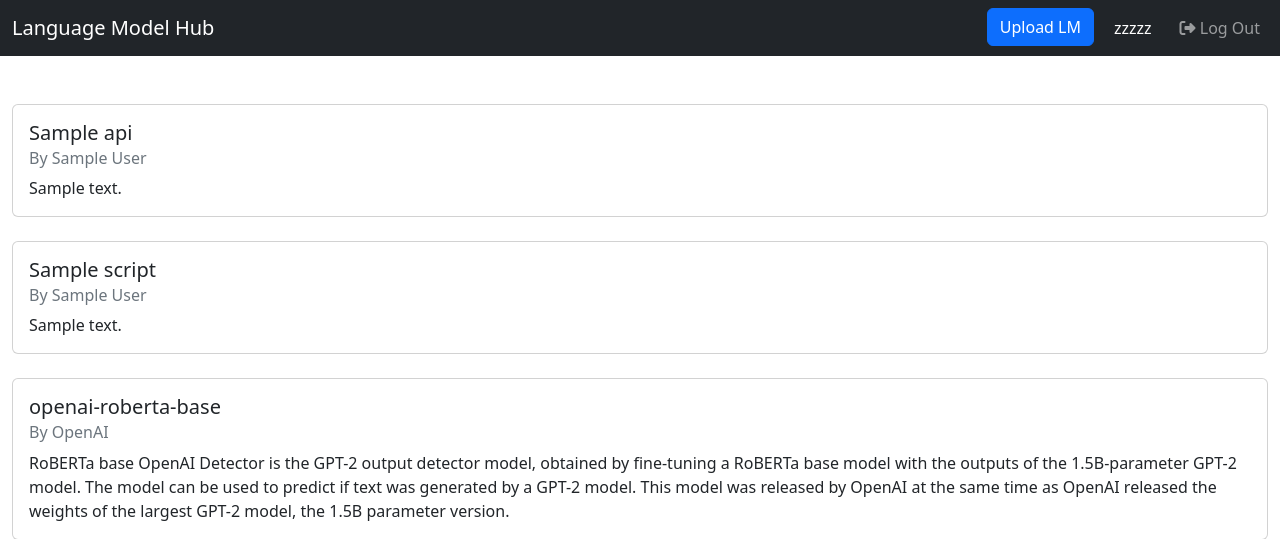
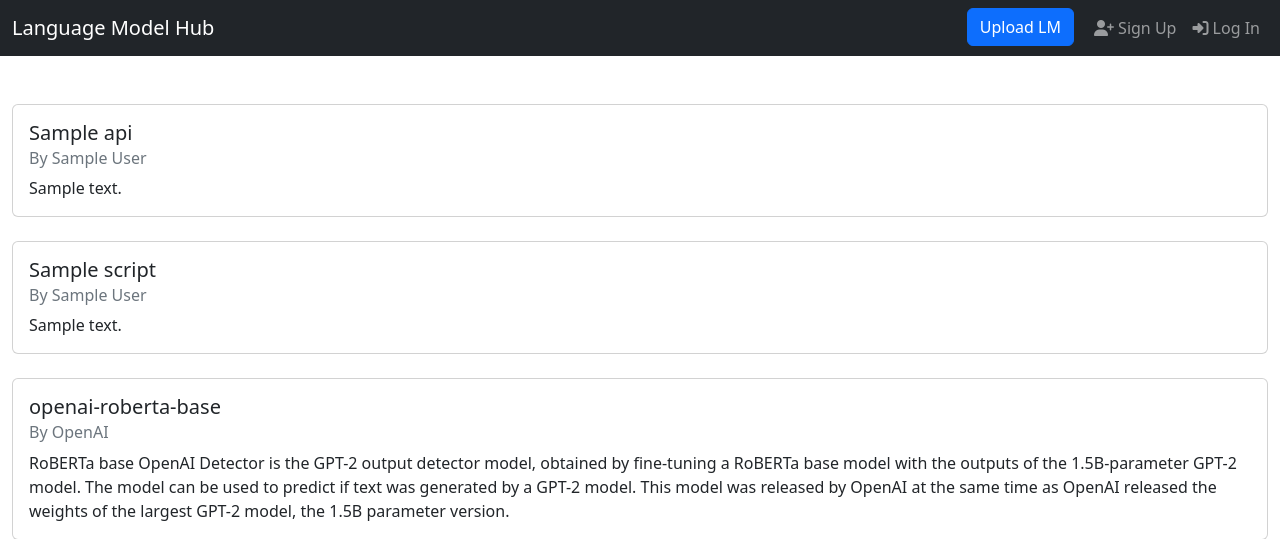
Before and after one commit to zzzzz151/AI-text-detector, a Django app: page /LM-hub in a window 1280 px wide. Shown: the top 539 px of the page. Run offline with Django 4.2, Linux system fonts and the light colour scheme; tables that the repository leaves empty hold one stand-in row (values such as "Sample post"); parts of the project's set-up code (start-up, migrations or seed data) failed here and were passed over; some libraries are stand-ins or nearby versions.

Commit message:
srhdtbjkl;eagnlsm'oawf:P<

```diff
--- a/DjangoProject/DjangoProject/settings.py
+++ b/DjangoProject/DjangoProject/settings.py
@@ -32,7 +32,8 @@
     "zzzzz151.pythonanywhere.com"
 ]
 
-LOGIN_REDIRECT_URL = "/"
+LOGIN_URL = "login"
+LOGIN_REDIRECT_URL = "/LM-hub"
 
 
 # Application definition
--- a/DjangoProject/DjangoProject/urls.py
+++ b/DjangoProject/DjangoProject/urls.py
@@ -14,6 +14,7 @@
     2. Add a URL to urlpatterns:  path('blog/', include('blog.urls'))
 """
 from django.contrib import admin
+from django.contrib.auth import views as auth_views
 from django.urls import include, path, re_path
 from AI_text_detector.views import handle_request, LM_Upload, get_LMs, my_LM_as_API, execute_code
 from authentication.views import *
--- a/DjangoProject/LM_hub/views.py
+++ b/DjangoProject/LM_hub/views.py
@@ -1,15 +1,30 @@
+import requests
 from django.http import HttpResponse
 from django.template import loader
 from django.shortcuts import render
 from itertools import chain
+
+from django.urls import reverse
+
 from AI_text_detector.models import LM_Script, LM_API
+from rest_framework import permissions, status
+from rest_framework.authentication import SessionAuthentication
+from rest_framework.response import Response
+from rest_framework.views import APIView
 
 def lm_hub(request):
   data = {"LMs" : get_all_LMs()}
   return render(request, "lm-hub.html", data)
 
 def login(request):
-  return render(request, "login.html")
+    if request.POST:
+        data = {'user_id': request.POST['email'], 'password': request.POST['password']}
+        url = reverse('authentication:login')
+        response = requests.post(request.build_absolute_uri(url), data)
+        if response.status_code == 200:
+            return render(request, 'lm-hub.html')
+
+    return render(request, "registration/login.html")
 
 def register(request):
   return render(request, "register.html")
--- a/DjangoProject/templates/lm-hub.html
+++ b/DjangoProject/templates/lm-hub.html
@@ -40,24 +40,37 @@
           <li class="nav-item" style="padding-right:12px">
             <button type="button" class="btn btn-primary" onclick="onClickUploadLM()">Upload LM</button>
           </li>
-          <li class=" nav-item" id="signUp">
+          {% if not user.is_authenticated %}
+
+          <li class="nav-item" id="signUp">
             <a class="nav-link" href="register.html">
               <i class="fa fa-user-plus"></i> Sign Up
             </a>
           </li>
           <li id="logIn" class="nav-item">
-            <a class="nav-link" href="login.html">
+
+            <a class="nav-link" href="registration/login.html">
               <i class="fa fa-sign-in"></i> Log In
             </a>
           </li>
-          <li id="username" class="nav-item d-none" style="padding-right:12px">
-            <a class="nav-link" id="username-text"></a>
+          {% else %}
+            <li id="username" class="nav-item">
+              <a class="nav-link" href="registration/login.html">
+                {{ user.username }}
+              </a>
+            </li>
+            <li class="nav-item d-none">
+              <a class="nav-link" href="#">
+                <i class="fa fa-sign-out"></i> Log Odut
+              </a>
             </li>
             <li id="logOut" class="nav-item d-none">
               <a class="nav-link" href="#">
                 <i class="fa fa-sign-out"></i> Log Out
               </a>
             </li>
+          {% endif %}
+
         </ul>
       </div>
     </div>
@@ -122,7 +135,7 @@
       $("#myModal").modal('show');
     });
 
-    let USERNAME = "zzzzz";
+    let USERNAME = user.username;
     let IS_LOGGED_IN = true;
     function toggleNavbarLoginLogout() {
       if (IS_LOGGED_IN) {
--- a/DjangoProject/templates/login.html
+++ b/DjangoProject/templates/registration/login.html
@@ -42,7 +42,7 @@
 
                   </form>
 
-                  <p class="text-center text-muted mt-5 mb-0">Don't have an account? <a href="register"
+                  <p class="text-center text-muted mt-5 mb-0">Don't have an account? <a href="/register"
                         class="fw-bold text-body"><u>Register here</u></a></p>
 
                 </div>
```
Also changed, not shown: DjangoProject/templates/register.html (+4 -3 lines). Lines whose indentation alone changed are shown as unchanged.
